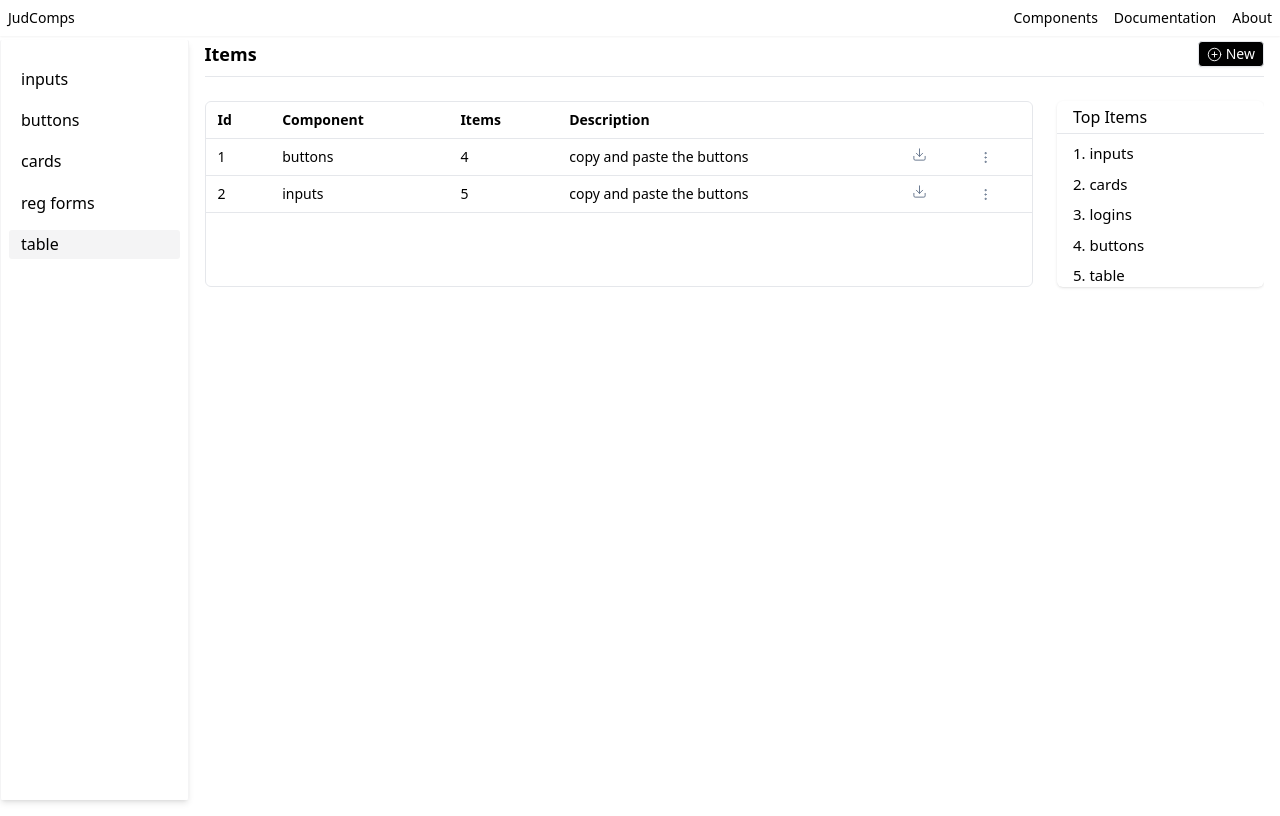
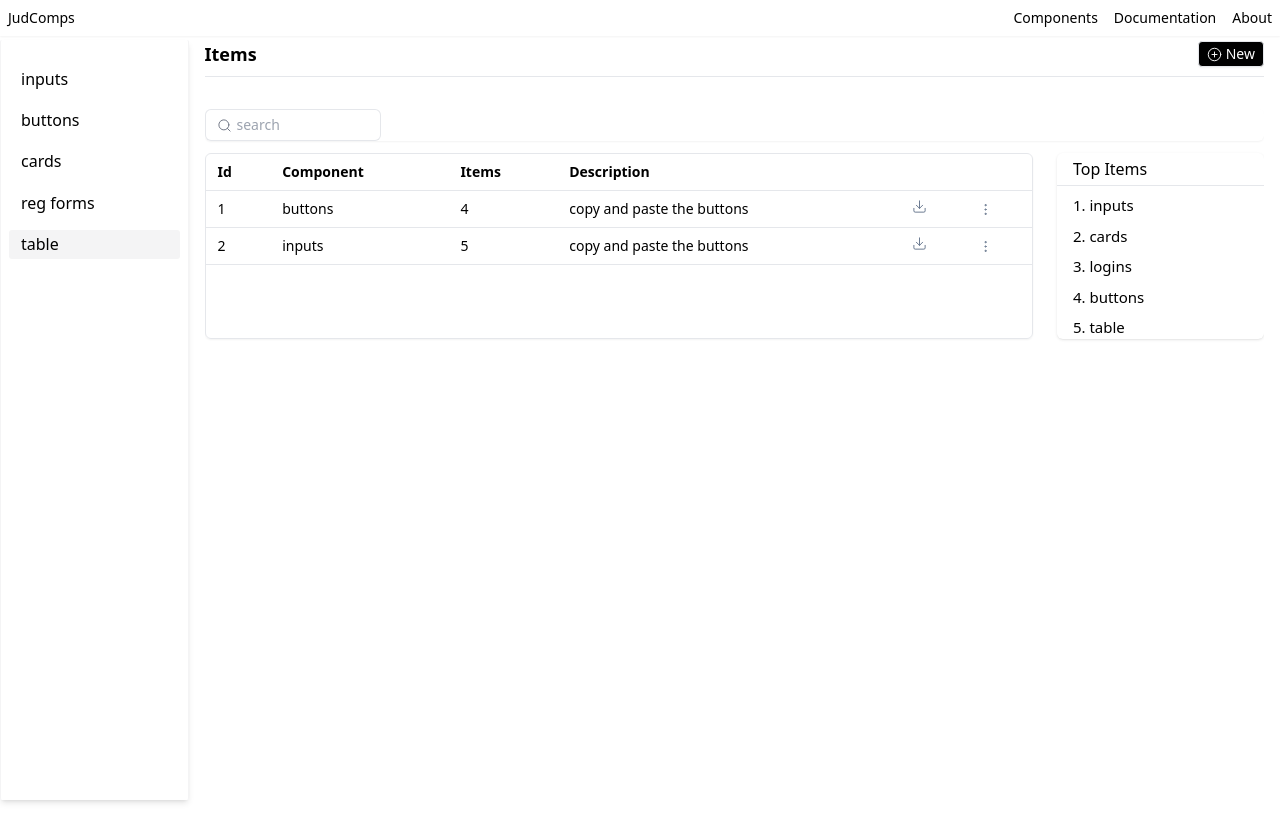
Before and after one commit to judahtc/JulohComponents-Tailwind, an Angular app: page /portal/table in a window 1280 px wide. Built offline with nearby package versions, Linux system fonts and the light colour scheme.

Commit message:
feat: added a search button

```diff
--- a/src/app/table/table.component.html
+++ b/src/app/table/table.component.html
@@ -16,8 +16,27 @@
 </div>
 <hr class="w-5/5 ">
 <br>
+<div>
+  <div class="relative mt-2 rounded-md shadow-sm mb-3">
+    <div class="pointer-events-none absolute inset-y-0 left-0 flex items-center pl-3">
+      <span class="text-gray-500 sm:text-sm"><svg xmlns="http://www.w3.org/2000/svg" width="15" height="15"
+          viewBox="0 0 24 24" fill="none" stroke="currentColor" stroke-width="1.5" stroke-linecap="round"
+          stroke-linejoin="round" class="lucide lucide-search">
+          <circle cx="11" cy="11" r="8" />
+          <path d="m21 21-4.3-4.3" />
+        </svg></span>
+    </div>
+    <input type="text" name="price" id="price"
+      class="block  rounded-md  py-1 pl-8 pr-20 text-gray-900 ring-1 ring-inset ring-gray-200 placeholder:text-gray-400  sm:text-sm sm:leading-6 focus:outline-none sm:w-1/3 md:w-1/3 lg:w-1/6"
+      placeholder="search">
+
+  </div>
+</div>
+
+
+
 <div class="md:flex space-x-6">
-  <div class="border rounded-md lg:w-5/5 container md:w-4/5 sm:w-full">
+  <div class="border rounded-md lg:w-5/5 container md:w-4/5 sm:w-full shadow-sm">
     <table class=" lg:w-full ">
       <thead>
         <tr class="border-b text-sm text-left hover:bg-zinc-50">
```
